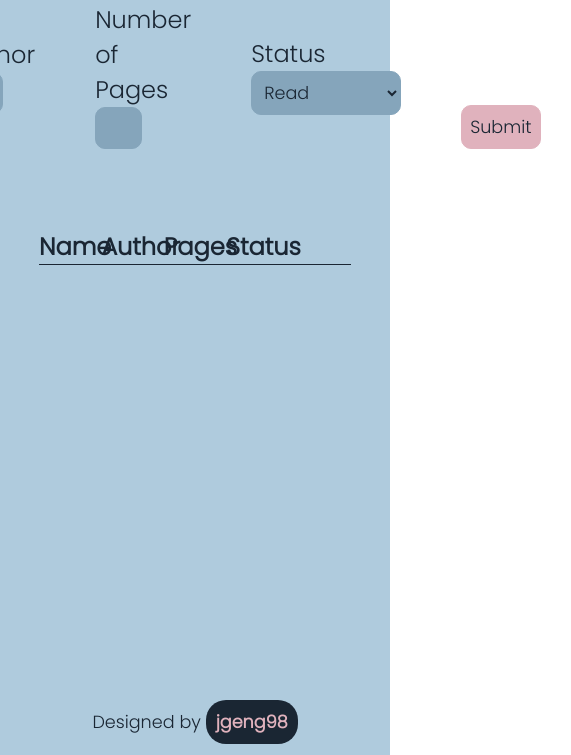
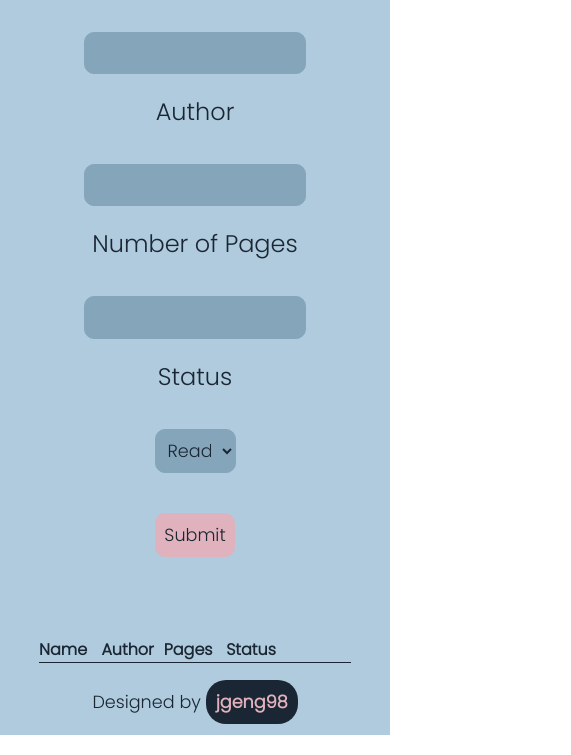
Before and after one commit to jgeng98/library, a website: page index.html in a window 390 px wide. Shown: the part 140-895 px from the top of the page, 571 px wide, since content can reach past the window. Drawn offline with Linux system fonts and the light colour scheme.

Commit message:
add responsive design

```diff
--- a/style.css
+++ b/style.css
@@ -133,3 +133,46 @@ footer a {
   color: #e0b2bd;
   font-weight: bold;
 }
+
+@media screen and (max-width: 980px) {
+  header {
+    padding: 10px;
+  }
+
+  #add-book-form {
+    flex-direction: column;
+    align-items: center;
+    justify-content: center;
+  }
+
+  .input-group {
+    display: flex;
+    flex-direction: column;
+    align-items: center;
+    justify-content: center;
+    padding: 10px;
+  }
+
+  #add-book-form input,
+  #book-status {
+    width: 60%;
+  }
+
+  #submit {
+    align-self: auto;
+  }
+
+  #bookcase {
+    font-size: 1em;
+  }
+
+  #bookcase button {
+    width: 60px;
+    font-size: 10px;
+    padding: 5px;
+  }
+
+  #bookcase td {
+    padding: 0;
+  }
+}
```
